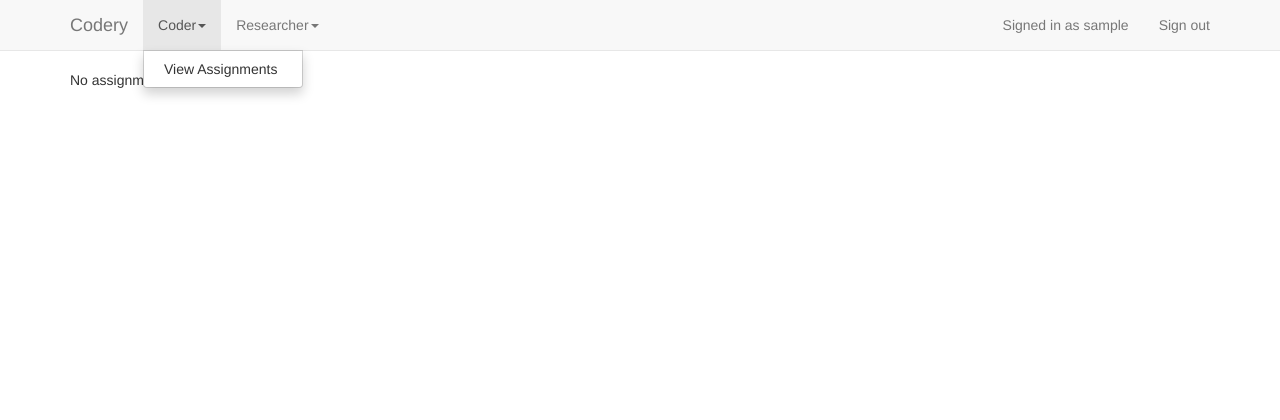
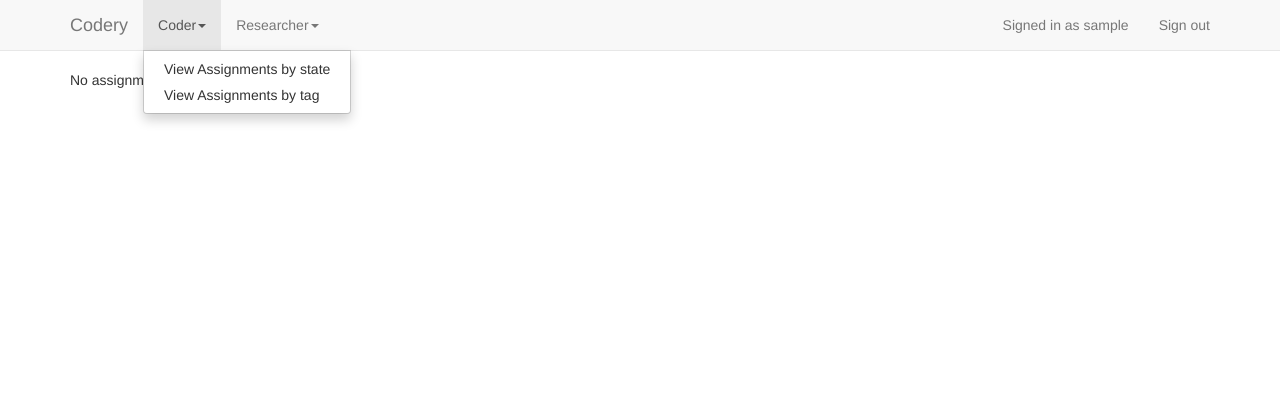
Before and after one commit to inducer/codery, a Django app: page /coding/assignments/ in a window 1280 px wide, after a click on "Coder". Shown: the top 420 px of the page. Run offline with Django 3.2, Linux system fonts and the light colour scheme; the visitor is signed in with stand-in values (Sample User, id 1); data that the repository does not hold is empty; parts of the project's set-up code (start-up, migrations or seed data) failed here and were passed over; some libraries are stand-ins or nearby versions.

Commit message:
Implement filtering assignments by assignment tags

```diff
--- a/codery/templates/base.html
+++ b/codery/templates/base.html
@@ -40,7 +40,8 @@
             <li class="dropdown">
               <a href="#" class="dropdown-toggle" data-toggle="dropdown">Coder<b class="caret"></b></a>
               <ul class="dropdown-menu">
-                <li><a href="/coding/assignments/">View Assignments</a></li>
+                <li><a href="/coding/assignments/">View Assignments by state</a></li>
+                <li><a href="/coding/assignments/by-tag/">View Assignments by tag</a></li>
               </ul>
             </li>
             <li class="dropdown">
--- a/codery/urls.py
+++ b/codery/urls.py
@@ -23,6 +23,8 @@ urlpatterns = patterns('',
     ('^coding/create-sample/$', 'coding.views.create_sample'),
     ('^coding/assign/$', 'coding.views.assign_to_coders'),
     ('^coding/assignments/$', 'coding.views.view_assignments'),
-    ('^coding/assignments/$', 'coding.views.view_assignments'),
     ('^coding/assignment/(?P<id>[0-9]+)/$', 'coding.views.view_assignment'),
+    ('^coding/assignments/by-tag/$', 'coding.views.list_assignment_tags'),
+    ('^coding/assignments/by-tag/(?P<tag_id>[0-9]+)/$',
+        'coding.views.view_assignments_by_tag'),
 )
--- a/coding/models.py
+++ b/coding/models.py
@@ -53,7 +53,8 @@ class AssignmentTag(models.Model):
     create_date = models.DateTimeField(default=now)
     study = models.ForeignKey(
             Study, null=False,
-            default=grab_some_study)
+            default=grab_some_study,
+            related_name="assignment_tags")
 
     def __unicode__(self):
         return "%s (%s)" % (self.name, self.study.name)
--- a/coding/templates/coding/assignments.html
+++ b/coding/templates/coding/assignments.html
@@ -3,6 +3,14 @@
 {% block title %}My assignments - Codery{% endblock %}
 
 {% block content %}
+  {% if tag %}
+  <div class="alert alert-info">
+    Assignment list limited to the
+    <span class="label label-default">{{tag.name}}</span>
+    assignment tag in the study "{{tag.study.name}}".
+  </div>
+
+  {% endif %}
   {% if started %}
     <h2>Started assignments</h2>
     <ul>
--- a/coding/views.py
+++ b/coding/views.py
@@ -1,4 +1,4 @@
-from django.shortcuts import render
+from django.shortcuts import render, get_object_or_404
 import re
 import sys
 
@@ -365,20 +365,28 @@
 
 # {{{ view assignments
 
-@login_required
-def view_assignments(request):
+def view_assignments_backend(request, tag_id=None):
+    if tag_id is not None:
+        tag = get_object_or_404(AssignmentTag, pk=tag_id)
+    else:
+        tag = None
+
+    base_queryset = CodingAssignment.objects
+    if tag is not None:
+        base_queryset = base_queryset.filter(tags__id=tag.id)
+
     started = (
-            CodingAssignment.objects
+            base_queryset
             .filter(state=assignment_states.started, coder=request.user)
             .order_by('sample', 'piece__title')
             )
     not_started = (
-            CodingAssignment.objects
+            base_queryset
             .filter(state=assignment_states.not_started, coder=request.user)
             .order_by('sample', 'piece__title')
             )
     finished = (
-            CodingAssignment.objects
+            base_queryset
             .filter(state=assignment_states.finished, coder=request.user)
             .order_by('sample', 'piece__title')
             )
@@ -387,8 +395,26 @@
         "started": started,
         "not_started": not_started,
         "finished": finished,
+        "tag": tag,
         "nothing_here": not (started or not_started or finished),
     })
+
+
+@login_required
+def view_assignments(request):
+    return view_assignments_backend(request)
+
+
+@login_required
+def list_assignment_tags(request):
+    return render(request, 'coding/assignment-tag-list.html', {
+        "studies": Study.objects.order_by("name"),
+    })
+
+
+@login_required
+def view_assignments_by_tag(request, tag_id):
+    return view_assignments_backend(request, tag_id)
 
 # }}}
 
@@ -445,9 +471,10 @@
 def view_assignment(request, id):
     assignment = CodingAssignment.objects.get(id=id)
 
-    if assignment.coder != request.user:
-        return HttpResponseForbidden(
-                "Not your assignment.", content_type="text/plain")
+    if not request.user.is_staff:
+        if assignment.coder != request.user:
+            return HttpResponseForbidden(
+                    "Not your assignment.", content_type="text/plain")
 
     if request.method == "POST":
         form = AssignmentUpdateForm(
@@ -516,4 +543,5 @@
 
 # }}}
 
+
 # vim: foldmethod=marker
```
Also changed, not shown: coding/templates/coding/assignment-tag-list.html (added, +13 -0 lines).
